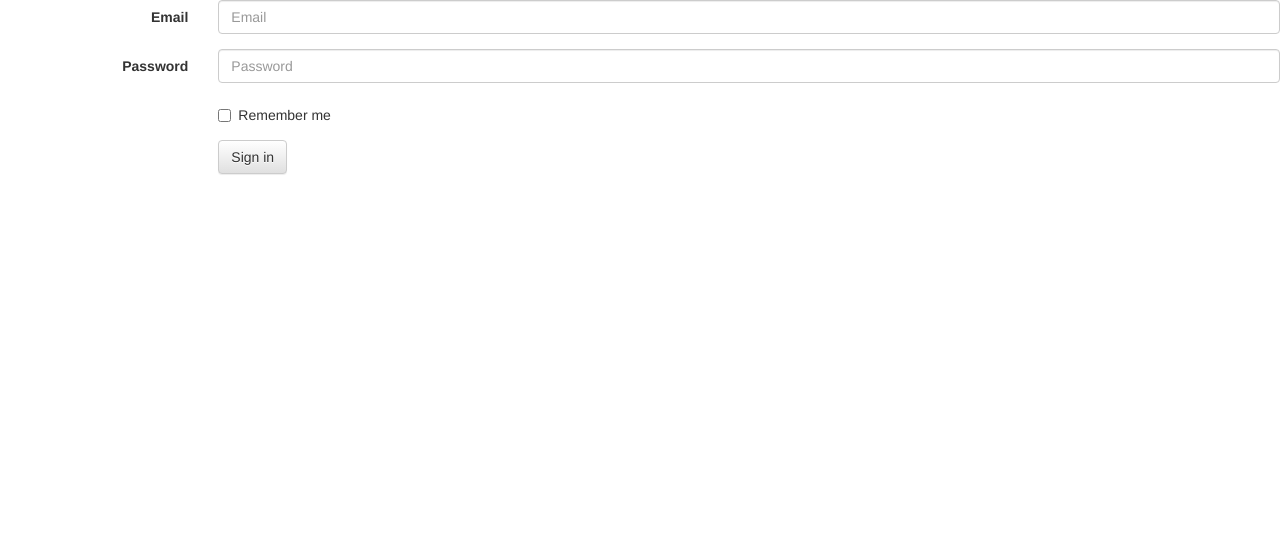
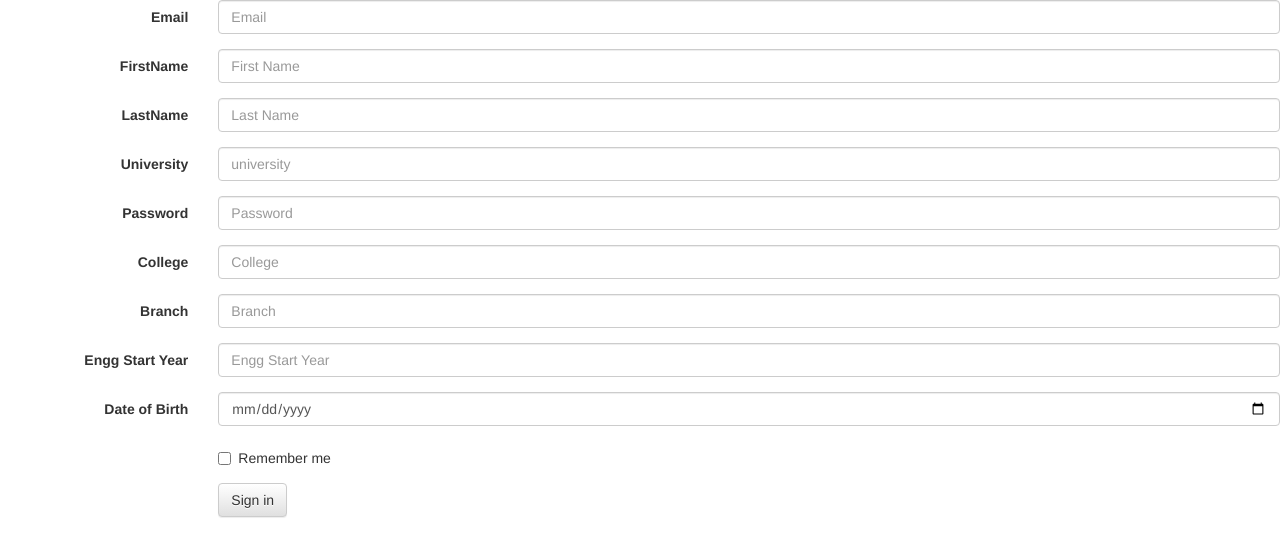
Before and after one commit to raviteja2200/project101, a plain HTML site: page signup.html in a window 1280 px wide. Drawn offline with nearby package versions, Linux system fonts and the light colour scheme.

Commit message:
added images updated sign up form

```diff
--- a/signup.html
+++ b/signup.html
@@ -19,10 +19,52 @@
       <input type="email" class="form-control" id="inputEmail3" placeholder="Email">
     </div>
   </div>
+	<div class="form-group">
+    <label for="firstName" class="col-sm-2 control-label">FirstName</label>
+    <div class="col-sm-10">
+      <input type="text" class="form-control" id="firstName" placeholder="First Name">
+    </div>
+  </div>
+	<div class="form-group">
+    <label for="lastName" class="col-sm-2 control-label">LastName</label>
+    <div class="col-sm-10">
+      <input type="text" class="form-control" id="lastName" placeholder="Last Name">
+    </div>
+  </div>
+	<div class="form-group">
+    <label for="university" class="col-sm-2 control-label">University</label>
+    <div class="col-sm-10">
+      <input type="text" class="form-control" id="university" placeholder="university">
+    </div>
+  </div>
   <div class="form-group">
     <label for="inputPassword3" class="col-sm-2 control-label">Password</label>
     <div class="col-sm-10">
       <input type="password" class="form-control" id="inputPassword3" placeholder="Password">
+    </div>
+  </div>
+	<div class="form-group">
+    <label for="college" class="col-sm-2 control-label">College</label>
+    <div class="col-sm-10">
+      <input type="text" class="form-control" id="inputPassword4" placeholder="College">
+    </div>
+  </div>
+	<div class="form-group">
+    <label for="branch" class="col-sm-2 control-label">Branch</label>
+    <div class="col-sm-10">
+      <input type="text" class="form-control" id="dob" placeholder="Branch">
+    </div>
+  </div>
+	<div class="form-group">
+    <label for="Enggyear" class="col-sm-2 control-label">Engg Start Year</label>
+    <div class="col-sm-10">
+      <input type="password" class="form-control" id="inputPassword4" placeholder="Engg Start Year">
+    </div>
+  </div>
+	<div class="form-group">
+    <label for="dob" class="col-sm-2 control-label">Date of Birth</label>
+    <div class="col-sm-10">
+      <input type="date" class="form-control" id="dob" placeholder="mm/dd/yyyy">
     </div>
   </div>
   <div class="form-group">
```
Also changed, not shown: index1.html (+11 -11 lines).
